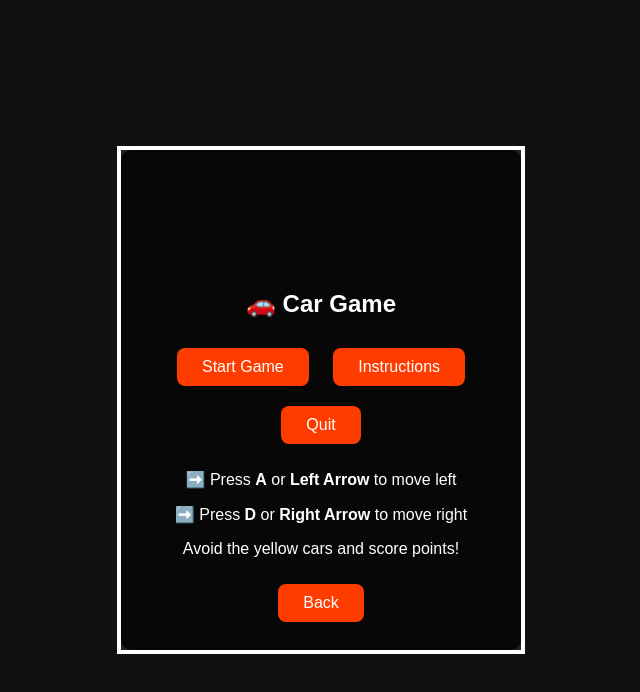
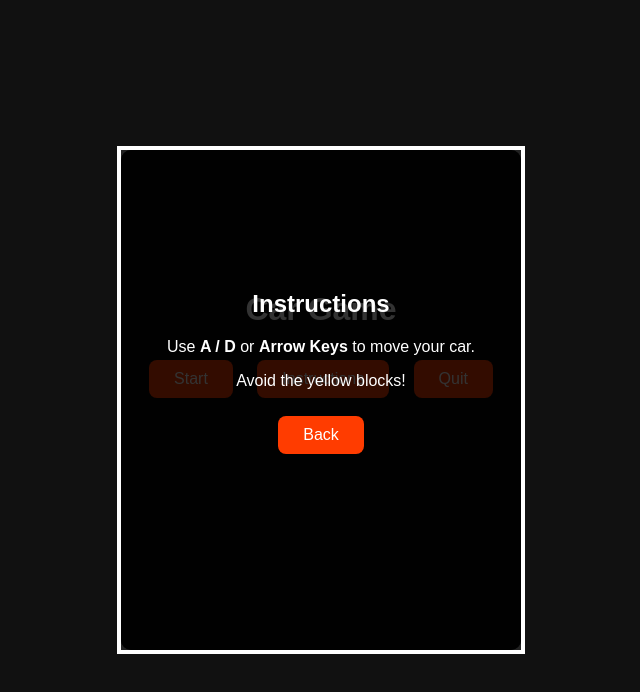
Before and after one commit to userManny/Rush-Hour, a plain HTML site: page index.html in a window 1280 px wide. Both pictures are taken after a click on the button "Instructions". Shown: the whole page, without its empty margins (319-959 px from the left). Drawn offline with Linux system fonts and the light colour scheme.

Commit message:
Update index.html

```diff
--- a/index.html
+++ b/index.html
@@ -1,33 +1,40 @@
 <!DOCTYPE html>
 <html lang="en">
 <head>
-  <meta charset="UTF-8">
-  <meta name="viewport" content="width=device-width, initial-scale=1.0">
+  <meta charset="UTF-8" />
+  <meta name="viewport" content="width=device-width, initial-scale=1.0" />
   <title>Car Game</title>
-  <link rel="stylesheet" href="style.css">
+  <link rel="stylesheet" href="style.css" />
 </head>
 <body>
   <div class="container">
     <canvas id="gameCanvas" width="400" height="500"></canvas>
+
+    <!-- Main Menu -->
     <div id="menu" class="menu">
-      <h2>🚗 Car Game</h2>
-      <button id="startBtn">Start Game</button>
+      <h1>Car Game</h1>
+      <button id="startBtn">Start</button>
       <button id="instructionsBtn">Instructions</button>
       <button id="quitBtn">Quit</button>
-      <div id="instructions" class="hidden">
-        <p>➡️ Press <b>A</b> or <b>Left Arrow</b> to move left</p>
-        <p>➡️ Press <b>D</b> or <b>Right Arrow</b> to move right</p>
-        <p>Avoid the yellow cars and score points!</p>
-        <button id="backBtn">Back</button>
-      </div>
     </div>
-    <div id="gameOver" class="hidden">
-      <h2>💥 Game Over!</h2>
+
+    <!-- Instructions -->
+    <div id="instructions" class="menu hidden">
+      <h2>Instructions</h2>
+      <p>Use <b>A / D</b> or <b>Arrow Keys</b> to move your car.</p>
+      <p>Avoid the yellow blocks!</p>
+      <button id="backBtn">Back</button>
+    </div>
+
+    <!-- Game Over Screen -->
+    <div id="gameOver" class="menu hidden">
+      <h2>Game Over</h2>
       <p id="finalScore"></p>
       <button id="restartBtn">Restart</button>
       <button id="backToMenuBtn">Back to Menu</button>
     </div>
   </div>
+
   <script src="script.js"></script>
 </body>
 </html>
```
